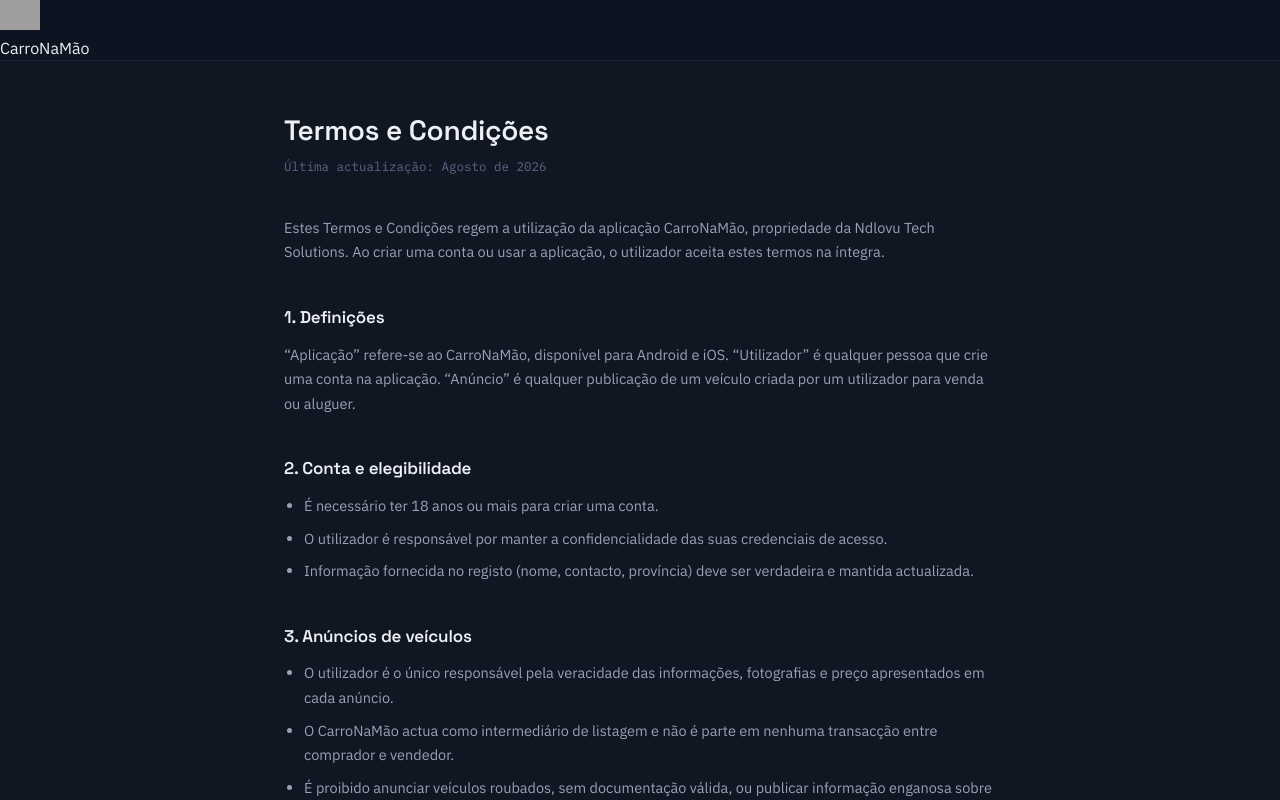
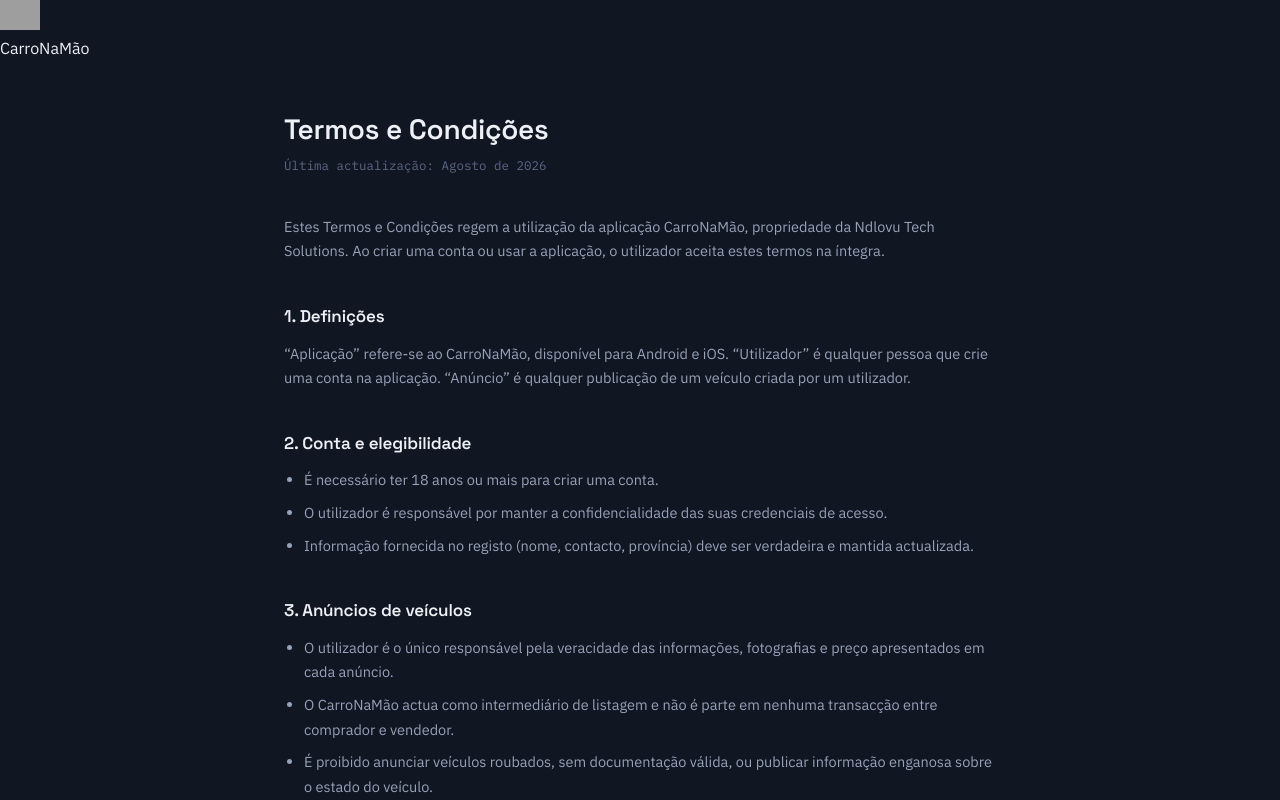
Before and after one commit to MujovoCarmenio/carronamao, a Next.js app: page /termos in a window 1280 px wide. Shown: the top 800 px of the page. Built offline with nearby package versions, Linux system fonts and the light colour scheme; grey boxes are pictures that could not be loaded.

Commit message:
Politica de privacidade adicionada

```diff
--- a/app/privacidade/page.tsx
+++ b/app/privacidade/page.tsx
@@ -177,7 +177,7 @@
 
           <h1>Política de Privacidade</h1>
           <p className="updated">
-            Última atualização: <strong>13 de Setembro de 2026</strong> · Versão 1.0
+            Última atualização: <strong>Setembro de 2026</strong>
           </p>
 
           <p>
--- a/app/termos/page.tsx
+++ b/app/termos/page.tsx
@@ -9,7 +9,7 @@
 export default function TermosCarroNaMao() {
   return (
     <div className="cnm-page">
-      <header className="cnm-header">
+      <header>
         <div className="logo-badge">
           <img
             src="https://tdtudeklstqvpkspvrci.supabase.co/storage/v1/object/public/carronamao/icon-192.png"
@@ -36,7 +36,7 @@
           &ldquo;Aplicação&rdquo; refere-se ao CarroNaMão, disponível para
           Android e iOS. &ldquo;Utilizador&rdquo; é qualquer pessoa que crie
           uma conta na aplicação. &ldquo;Anúncio&rdquo; é qualquer publicação
-          de um veículo criada por um utilizador para venda ou aluguer.
+          de um veículo criada por um utilizador.
         </p>
 
         <h2>2. Conta e elegibilidade</h2>
```
